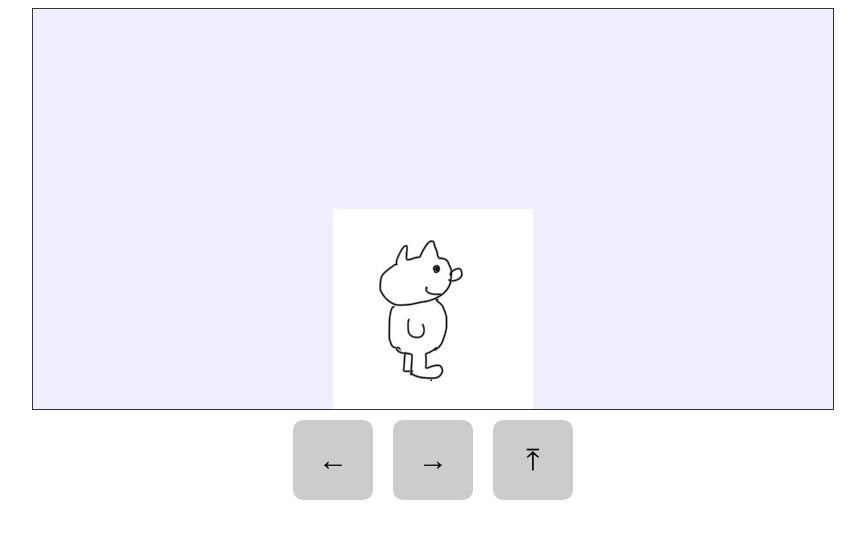
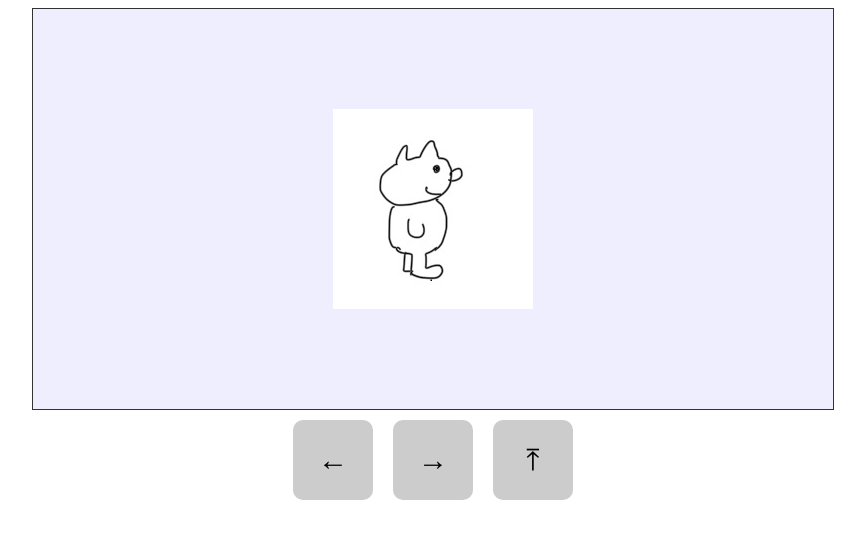
Before and after one commit to runo2001-sys/test, a plain HTML site: page index.html in a window 1280 px wide. Shown: the whole page, without its empty margins (207-1072 px from the left). Drawn offline with Linux system fonts and the light colour scheme.

Commit message:
Update index.html

```diff
--- a/index.html
+++ b/index.html
@@ -59,7 +59,7 @@
     const jumpPower = -12;   // ジャンプの強さ
 
     // 地面の高さ（キャラの描画位置の y）
-    const groundY = 200;
+    const groundY = 100;
     let isOnGround = false;
 
     // スプライト設定
```
